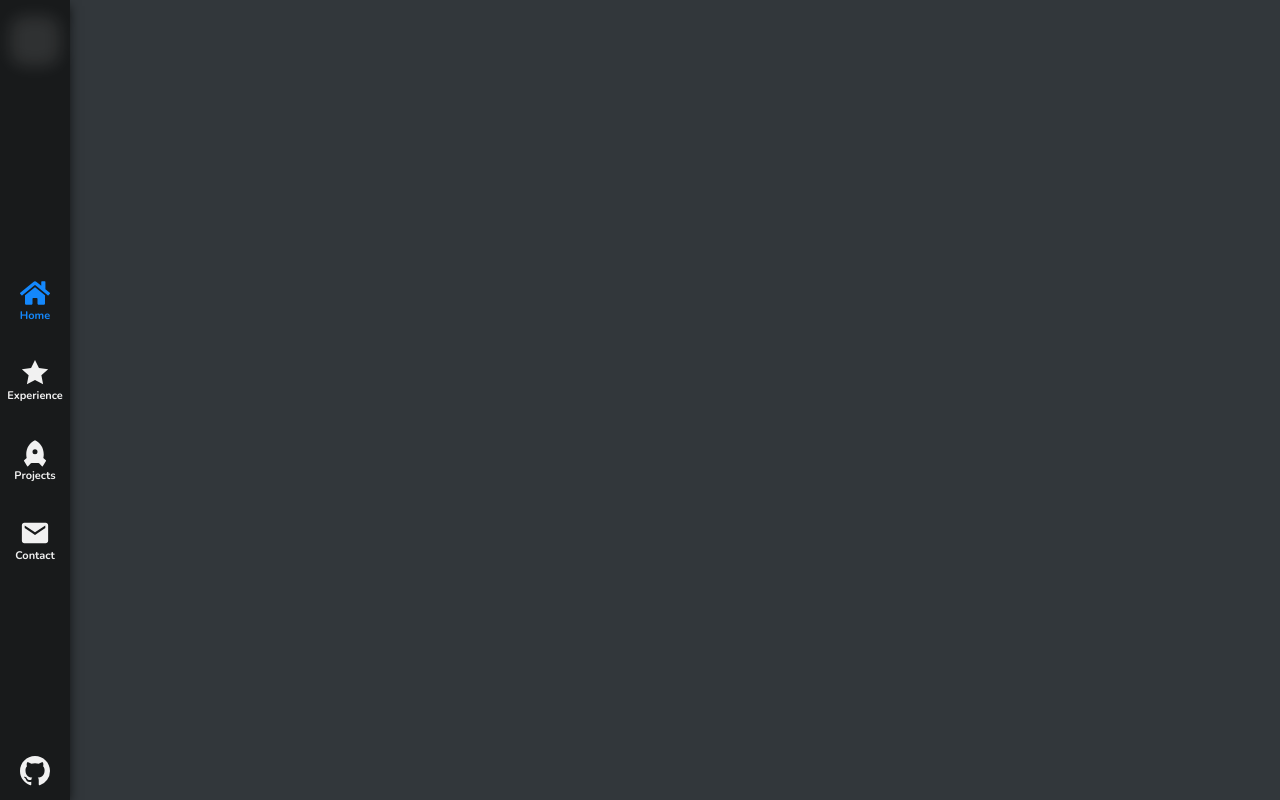
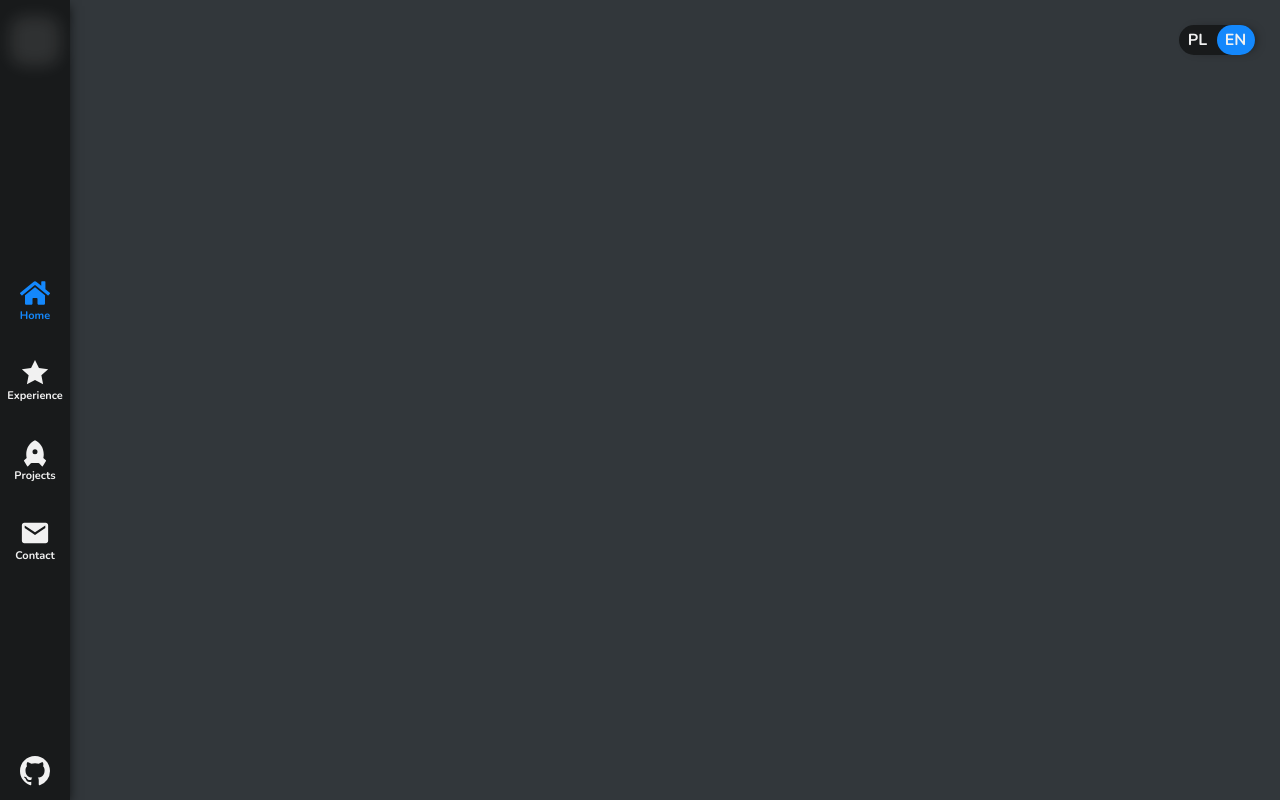
Before and after one commit to matiNap/Portfoliov2, a Next.js app: page / in a window 1280 px wide. Built offline with nearby package versions, Linux system fonts and the light colour scheme.

Commit message:
Create component

```diff
--- a/package.json
+++ b/package.json
@@ -15,6 +15,7 @@
     "react-dom": "17.0.1",
     "react-i18next": "^11.8.6",
     "react-icons": "^4.2.0",
+    "react-spring": "^8.0.27",
     "sass": "^1.32.7"
   },
   "devDependencies": {
--- /dev/null
+++ b/pages/components/LangSwitch.tsx
@@ -0,0 +1,28 @@
+import React, { useState } from "react";
+import { useSpring, animated } from "react-spring";
+import styles from "../../styles/components/LangSwitch.module.scss";
+
+const CONTAINER_WIDTH = 76;
+
+const LangSwitch = () => {
+  const [leftToggled, setLeftToggled] = useState(false);
+  const props = useSpring({
+    marginLeft: leftToggled ? "0px" : `${CONTAINER_WIDTH / 2}px`,
+  });
+  return (
+    <div
+      className={styles.container}
+      onClick={() => {
+        setLeftToggled(!leftToggled);
+      }}
+    >
+      <animated.div className={styles.indicator} style={props}></animated.div>
+      <div className={styles.content}>
+        <p>PL</p>
+        <p>EN</p>
+      </div>
+    </div>
+  );
+};
+
+export default LangSwitch;
--- a/pages/components/WebMenu.tsx
+++ b/pages/components/WebMenu.tsx
@@ -4,7 +4,6 @@ import Logo from "./Logo";
 import { menuData } from "../../helpers/index";
 import MenuItem from "./MenuItem";
 import { GoMarkGithub } from "react-icons/go";
-import Link from "next/link";
 
 const ICON_SIZE = 30;
 
--- /dev/null
+++ b/pages/hocs/withMenu.tsx
@@ -0,0 +1,15 @@
+import React, { ReactNode } from "react";
+import LangSwitch from "../components/LangSwitch";
+import WebMenu from "../components/WebMenu";
+
+const withMenu = (component: (props: any) => ReactNode) => (props: any) => {
+  return (
+    <>
+      {component(props)}
+      <WebMenu />
+      <LangSwitch />
+    </>
+  );
+};
+
+export default withMenu;
--- a/pages/index.tsx
+++ b/pages/index.tsx
@@ -1,7 +1,7 @@
 import DefaultHead from "./components/DefaultHead";
 import Background from "./components/Background";
 import { useTranslation } from "react-i18next";
-import WebMenu from "./components/WebMenu";
+import withMenu from "./hocs/withMenu";
 
 function Home() {
   const { t } = useTranslation();
@@ -9,11 +9,9 @@ function Home() {
     <>
       <DefaultHead />
 
-      <Background>
-        <WebMenu />
-      </Background>
+      <Background></Background>
     </>
   );
 }
 
-export default Home;
+export default withMenu(Home);
--- /dev/null
+++ b/styles/components/LangSwitch.module.scss
@@ -0,0 +1,33 @@
+@use '../helpers.scss';
+@import "../theme.scss";
+
+.container {
+  position: fixed;
+  right: 25px;
+  top: 25px;
+  cursor: pointer;
+  border-radius: 15px;
+  width: 76px;
+  height: 30px;
+  background-color: $primary-color;
+  box-shadow: 5px 0px 11px -6px rgba(0, 0, 0, 0.75);
+  -webkit-box-shadow: 5px 0px 11px -6px rgba(0, 0, 0, 0.75);
+  -moz-box-shadow: 5px 0px 11px -6px rgba(0, 0, 0, 0.75);
+}
+
+.indicator {
+  position: absolute;
+  border-radius: 15px;
+  width: 38px;
+  height: 30px;
+  background-color: $accent-color;
+}
+
+.content {
+  position: absolute;
+  @include helpers.centerFlex(true);
+  justify-content: space-around;
+  width: 100%;
+  font-weight: bold;
+  height: 100%;
+}
--- a/styles/theme.scss
+++ b/styles/theme.scss
@@ -1,6 +1,6 @@
 $primary-text-color: #f1f1f1;
 $secondary-text-color: #1f1f1f;
-$accent-color: #00d4ff;
+$accent-color: #1488fc;
 $primary-color: rgb(24, 26, 27);
 $secondary-color: #32373b;
 
```
Also changed, not shown: 1 other file (tests, documents, lock files or other folders).
